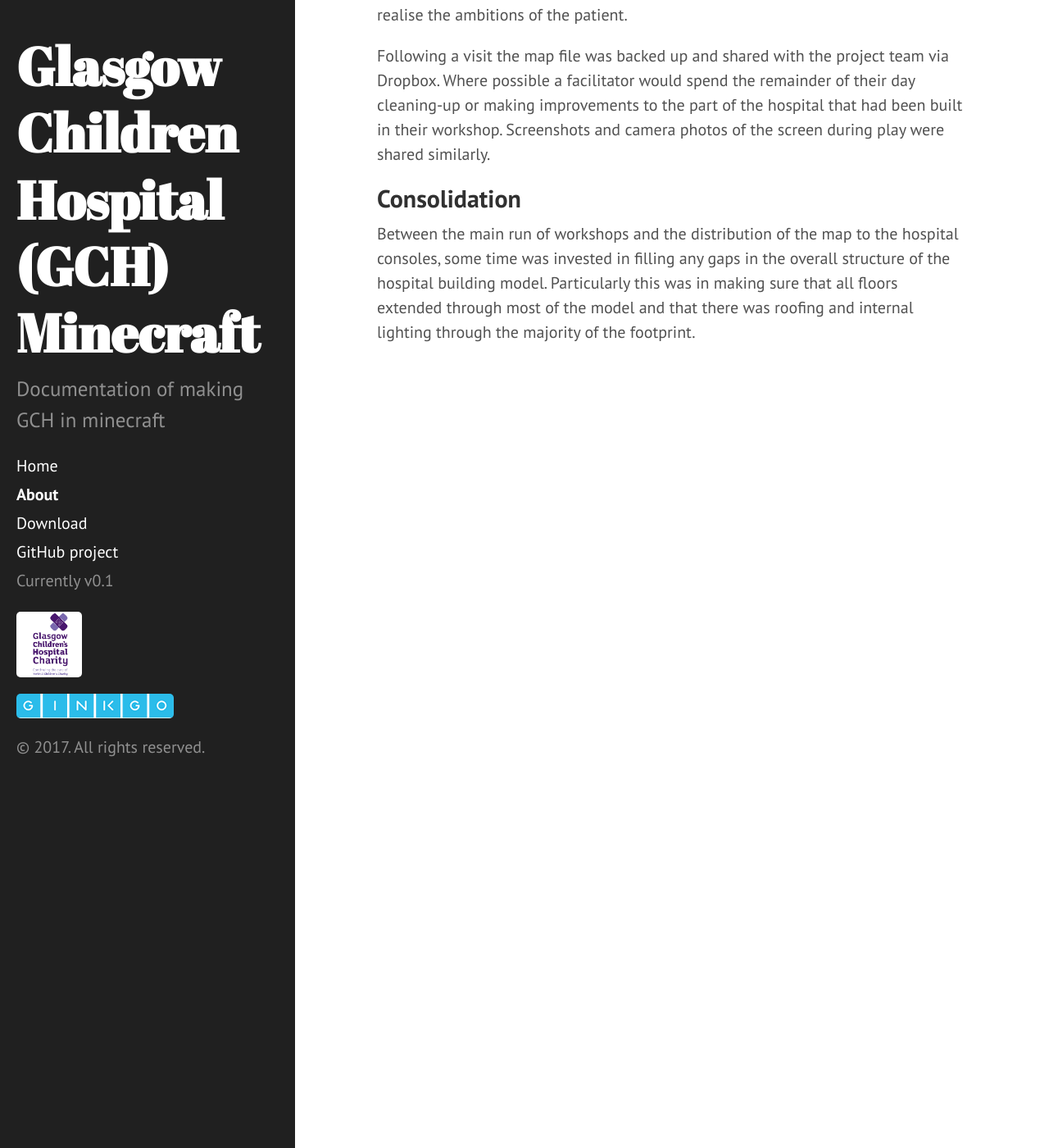
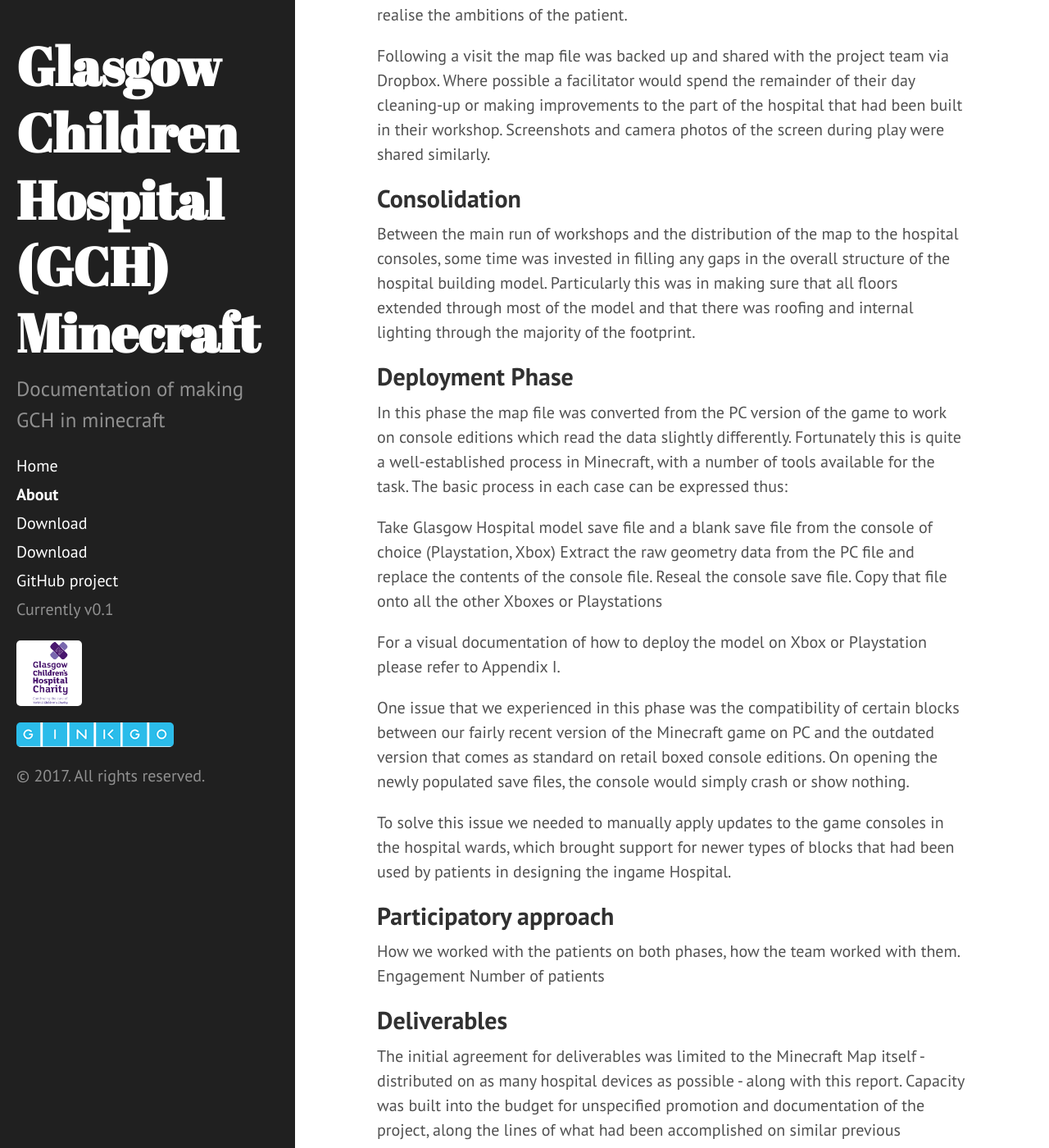
Before and after one commit to Mehrpouya/gch_minecraft, a Jekyll site: the page built from about.md, in a window 1280 px wide and 1400 px high, scrolled down 1564 px. Shown: the whole window at 82% size. Built offline with Jekyll 4.4.1, drawn with Linux system fonts in a browser that asks for light colours; Markdown is read by kramdown in place of the engine named in the settings; some of the changed text lies outside the part shown.

Commit message:
minor grammer

```diff
--- a/_includes/sidebar.html
+++ b/_includes/sidebar.html
@@ -26,7 +26,7 @@
         {% endif %}
       {% endfor %}
 
-      <a class="sidebar-nav-item" href="https://github.com/Mehrpouya/gch_minecraft/raw/master/RHC_Final.zip">Download</a>
+      <a class="sidebar-nav-item" href="/download.html">Download</a>
       <a class="sidebar-nav-item" href="{{ site.github.repo }}">GitHub project</a>
       <span class="sidebar-nav-item">Currently v{{ site.version }}</span>
     </nav>
--- a/about.md
+++ b/about.md
@@ -29,3 +29,37 @@
 
 ## Consolidation
 Between the main run of workshops and the distribution of the map to the hospital consoles, some time was invested in filling any gaps in the overall structure of the hospital building model. Particularly this was in making sure that all floors extended through most of the model and that there was roofing and internal lighting through the majority of the footprint.
+
+## Deployment Phase
+In this phase the map file was converted from the PC version of the game to work on console editions which read the data slightly differently. Fortunately this is quite a well-established process in Minecraft, with a number of tools available for the task. The basic process in each case can be expressed thus:
+
+Take Glasgow Hospital model save file and a blank save file from the console of choice (Playstation, Xbox)
+Extract the raw geometry data from the PC file and replace the contents of the console file.
+Reseal the console save file.
+Copy that file onto all the other Xboxes or Playstations
+
+For a visual documentation of how to deploy the model on Xbox or Playstation please refer to Appendix I.
+
+One issue that we experienced in this phase was the compatibility of certain blocks between our fairly recent version of the Minecraft game on PC and the outdated version that comes as standard on retail boxed console editions. On opening the newly populated save files, the console would simply crash or show nothing.
+
+To solve this issue we needed to manually apply updates to the game consoles in the hospital wards, which brought support for newer types of blocks that had been used by patients in designing the ingame Hospital.
+
+## Participatory approach
+How we worked with the patients on both phases, how the team worked with them.
+Engagement
+Number of patients
+
+
+
+
+## Deliverables
+The initial agreement for deliverables was limited to the Minecraft Map itself - distributed on as many hospital devices as possible - along with this report. Capacity was built into the budget for unspecified promotion and documentation of the project, along the lines of what had been accomplished on similar previous hospital/artist collaborations
+
+## Map Distribution
+
+## Video
+Edinburgh artist Robert Powell was commissioned in the late part of the project to produce a promotional video of the model. This was based on a prototype which Nikita had previously made to show how the work was progressing. It is available online at: << LINK >>
+Framed Screenshots
+Acknowledgements
+Thank you to Sarah Barr and Ally Mellon at the Glasgow Royal Hospital for Children. Their help in facilitating and supervising workshop visits was essential to the success of the project. It was clear to see that their hard work and enthusiasm was a hugely positive influence on quality of patient care and wellbeing.
+Further thanks to Chris , Tom,and Julie at Ginkgo Projects,  Hannah Kerrigan for their support, and to Trefoil House for funding the project.
```
Also changed, not shown: download.md (added, +31 -0 lines), index.html (+29 -29 lines).
